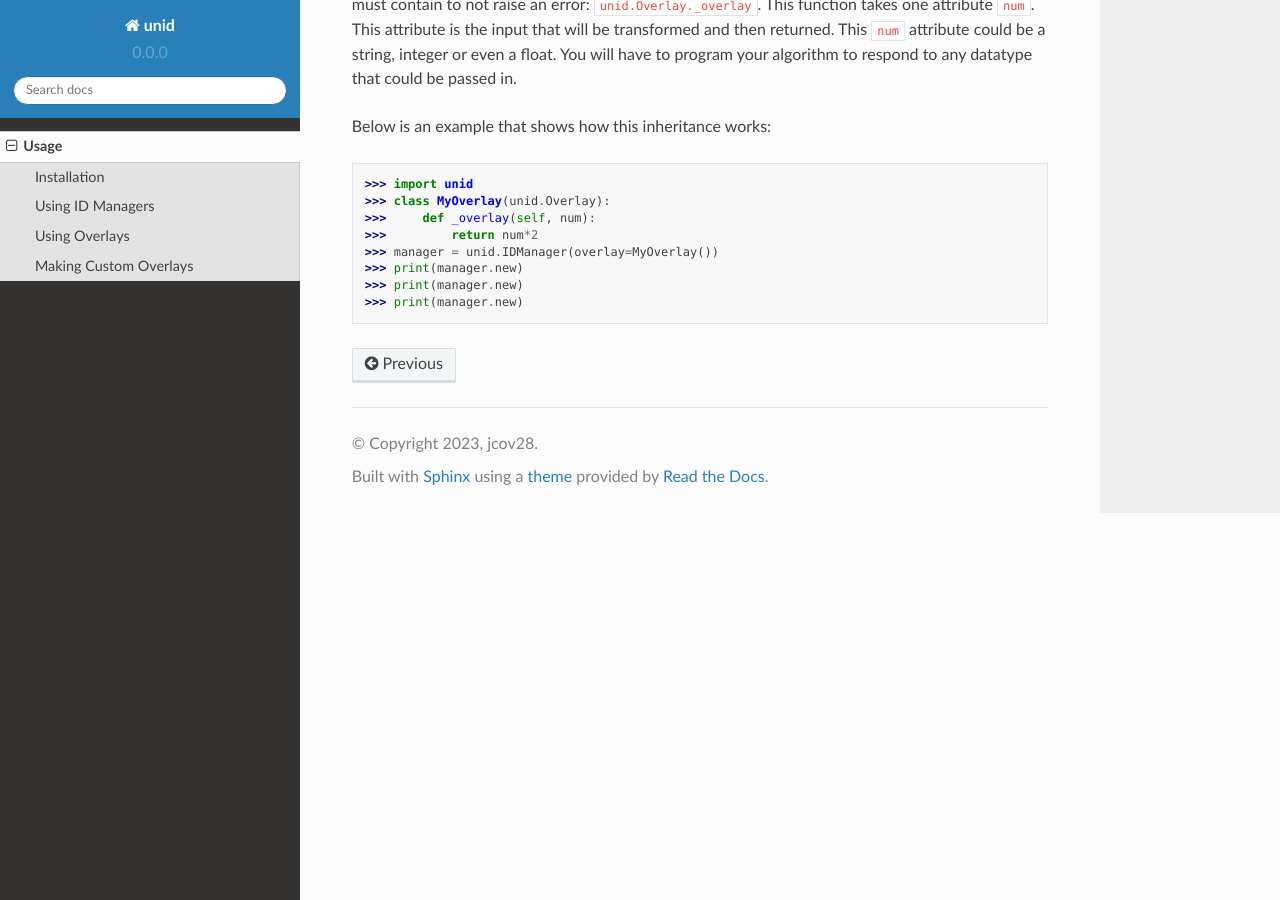
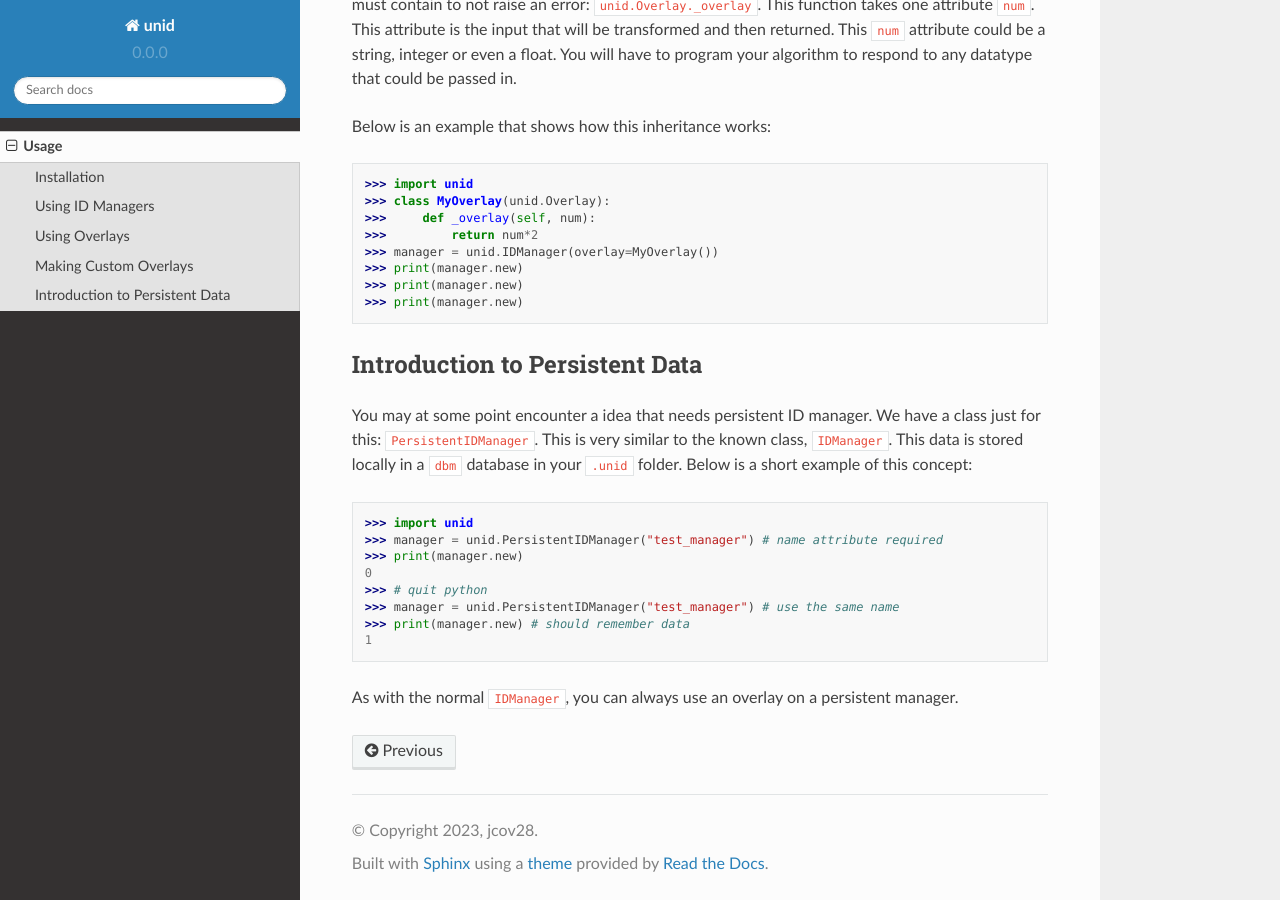
Before and after one commit to jcov28/unid-docs, a Sphinx documentation site: the page built from docs/source/usage.rst, in a window 1280 px wide and 900 px high, scrolled down 2248 px. Built offline with Sphinx 7.4.7 and the Read the Docs theme 2.0.0, drawn with Linux system fonts in a browser that asks for light colours.

Commit message:
Update usage.rst
Add information on persistent id manager

```diff
--- a/docs/source/usage.rst
+++ b/docs/source/usage.rst
@@ -136,3 +136,26 @@ inheritance works:
 >>> print(manager.new)
 >>> print(manager.new)
 >>> print(manager.new)
+
+Introduction to Persistent Data
+-------------------------------
+
+You may at some point encounter a idea
+that needs persistent ID manager. We have
+a class just for this: ``PersistentIDManager``.
+This is very similar to the known class,
+``IDManager``. This data is stored locally
+in a ``dbm`` database in your ``.unid`` folder.
+Below is a short example of this concept:
+
+>>> import unid
+>>> manager = unid.PersistentIDManager("test_manager") # name attribute required
+>>> print(manager.new)
+0
+>>> # quit python
+>>> manager = unid.PersistentIDManager("test_manager") # use the same name
+>>> print(manager.new) # should remember data
+1
+
+As with the normal ``IDManager``, you can
+always use an overlay on a persistent manager.
```
